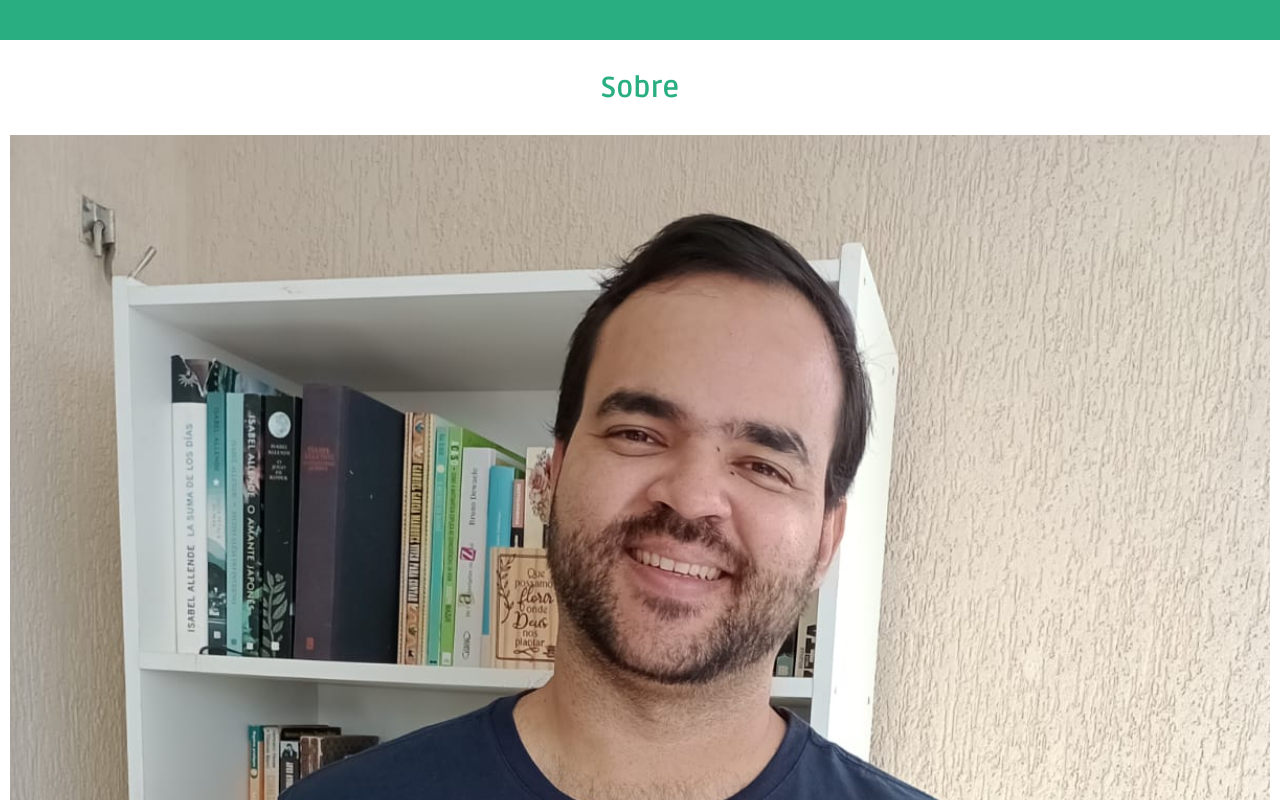
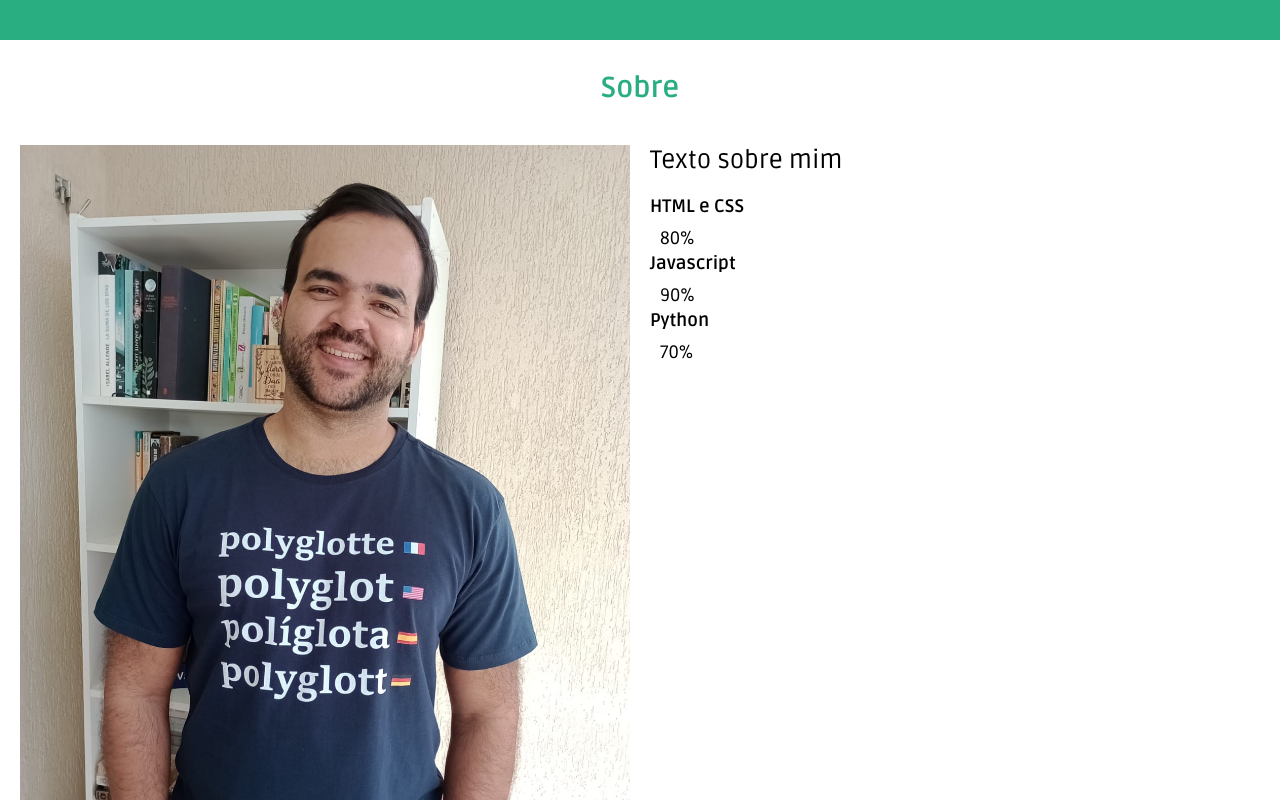
Before and after one commit to igorbarca/Projeto-06---Portf-lio, a website: page index.html in a window 1280 px wide. Shown: the part 760-1560 px from the top of the page. Drawn offline with nearby package versions, Linux system fonts and the light colour scheme; files that its build step writes are made by us from their sources.

Commit message:
mediaquery mobile-l

```diff
--- a/style.scss
+++ b/style.scss
@@ -466,3 +466,58 @@ footer {
     }
 
 }
+
+@media only screen and (min-width: config.$media-mobile-l) {
+    .intro {
+
+        .container {
+
+            h1 {
+                font-size: 2.4rem;
+            }
+
+            p {
+                font-size: 1.4rem;
+            }
+        }
+    }
+
+    .sobre {
+
+        .container {
+
+            .row {
+                display: grid;
+                grid-template-columns: repeat( 2, 50%);
+
+                .c-photo {
+                    padding: 10px;
+                }
+
+                .c-descricao {
+                    padding: 10px;
+
+                    p {
+                        font-size: 1.4rem;
+                    }
+
+                    .habilidades {
+
+                        .h-item {
+
+                            .h-title {
+
+                                h3 {
+                                    font-size: 1.2rem;
+                                }
+                            }
+                        }
+                    }
+
+
+                }
+
+            }
+        }
+    }
+}
```
